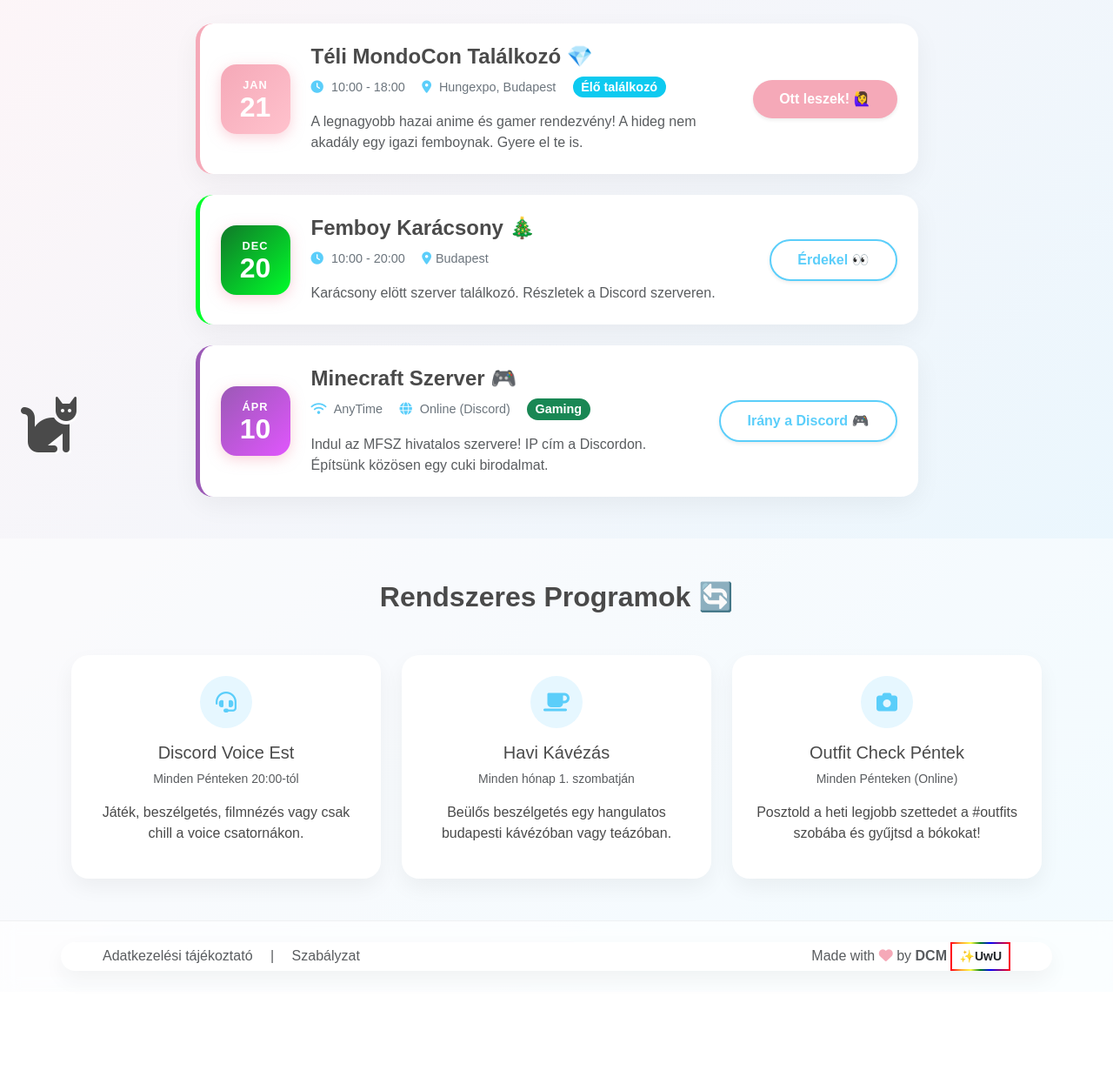
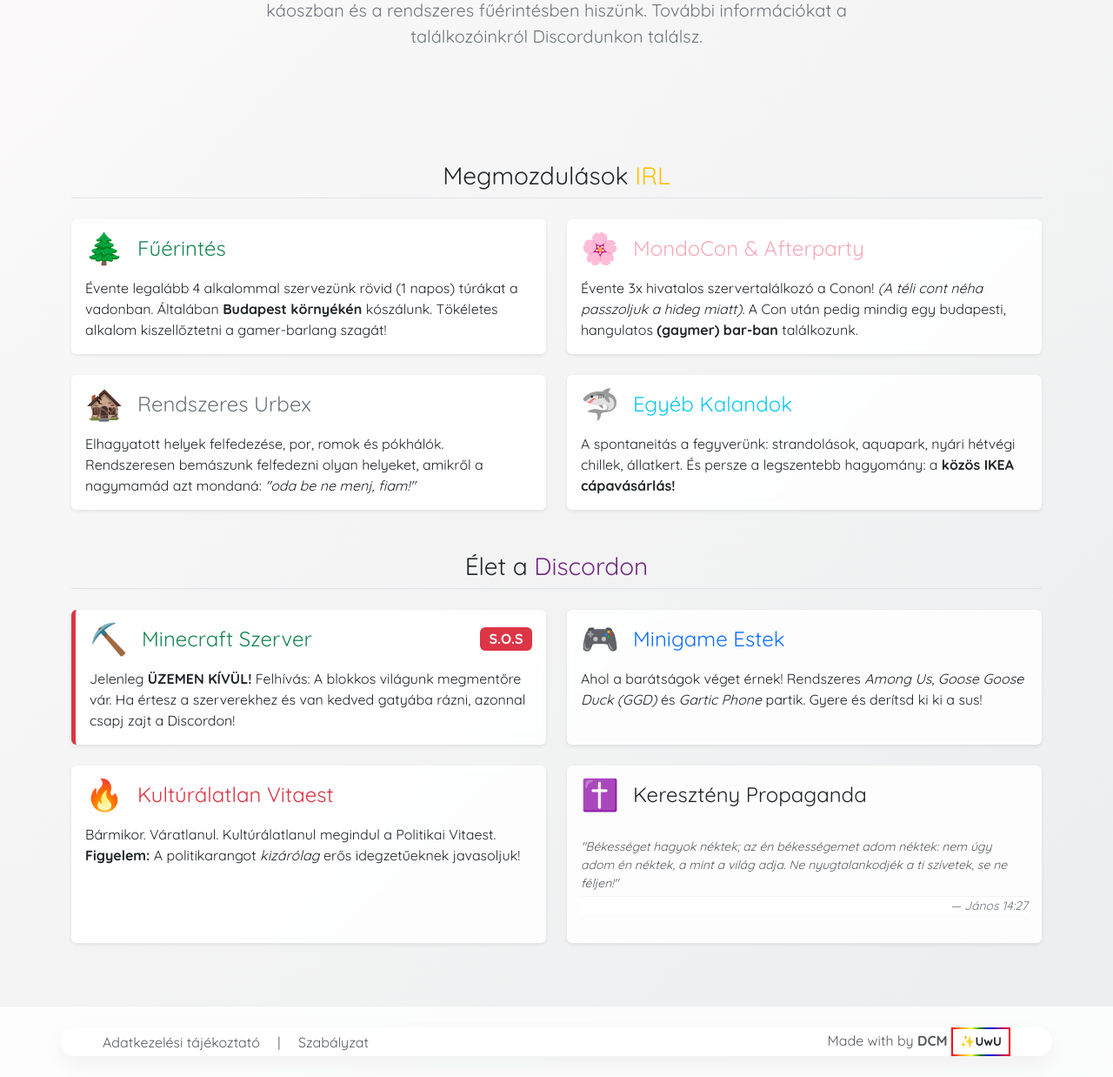
Before and after one commit to dcm-c/catboy, a plain HTML site: page events.html in a window 1280 px wide. Shown: the part 260-1498 px from the top of the page at 87% size. Before the commit the page ends 1400 px from the top, so only its background shows below. Drawn offline with nearby package versions, Linux system fonts and the light colour scheme.

Commit message:
new events

```diff
--- /dev/null
+++ b/data/verses.json
@@ -0,0 +1,62 @@
+[
+    {
+        "text": "\"Mert én tudom az én gondolatimat, a melyeket én felőletek gondolok, azt mondja az Úr; békességnek és nem háborúságnak gondolati, hogy kivánatos véget adjak néktek.\"",
+        "ref": "Jeremiás 29:11"
+    },
+    {
+        "text": "\"Bízzál az Úrban teljes elmédből; a magad értelmére pedig ne támaszkodjál.\"",
+        "ref": "Példabeszédek 3:5"
+    },
+    {
+        "text": "\"Mindenre van erőm a Krisztusban, a ki engem megerősít.\"",
+        "ref": "Filippi 4:13"
+    },
+    {
+        "text": "\"Az Úr az én pásztorom; nem szűkölködöm.\"",
+        "ref": "Zsoltárok 23:1"
+    },
+    {
+        "text": "\"Ne félj, mert én veled vagyok; ne csüggedj, mert én vagyok Istened; megerősítelek, sőt megsegítlek, és igazságom jobbjával támogatlak.\"",
+        "ref": "Ésaiás 41:10"
+    },
+    {
+        "text": "\"Mert nem a félelemnek lelkét adta nekünk az Isten; hanem az erőnek és szeretetnek és józanságnak lelkét.\"",
+        "ref": "2 Timótheus 1:7"
+    },
+    {
+        "text": "\"A reménységben örvendezők, a nyomorúságban tűrők, a könyörgésben állhatatosak legyetek.\"",
+        "ref": "Róma 12:12"
+    },
+    {
+        "text": "\"Kérjetek és adatik néktek; keressetek és találtok; zörgessetek és megnyittatik néktek.\"",
+        "ref": "Máté 7:7"
+    },
+    {
+        "text": "\"Az Úr jó, erősség a szorongatás idején, és ismeri a benne bízókat.\"",
+        "ref": "Náhum 1:7"
+    },
+    {
+        "text": "\"Mindent, a mit csak cselekesztek, szóval vagy tettel, mindent az Úr Jézusnak nevében cselekedjetek, hálát adván az Istennek és Atyának Ő általa.\"",
+        "ref": "Kolossé 3:17"
+    },
+    {
+        "text": "\"Utaidat, Uram, ismertesd meg velem, ösvényeidre taníts meg engem.\"",
+        "ref": "Zsoltárok 25:4"
+    },
+    {
+        "text": "\"A ki pedig bízik az Úrban, megújul erejében, szárnyra kelnek, mint a saskeselyűk, futnak és nem lankadnak meg, járnak és nem fáradnak el!\"",
+        "ref": "Ésaiás 40:31"
+    },
+    {
+        "text": "\"Mert a hol ketten vagy hárman egybegyűlnek az én nevemben, ott vagyok közöttük.\"",
+        "ref": "Máté 18:20"
+    },
+    {
+        "text": "\"Legyetek erősek és bátorodjatok, ne féljetek és ne rettegjetek tőlök, mert az Úr, a te Istened maga megy veled; nem marad el tőled, sem el nem hagy téged.\"",
+        "ref": "5 Mózes 31:6"
+    },
+    {
+        "text": "\"Békességet hagyok néktek; az én békességemet adom néktek: nem úgy adom én néktek, a mint a világ adja. Ne nyugtalankodjék a ti szívetek, se ne féljen!\"",
+        "ref": "János 14:27"
+    }
+]
--- a/events.html
+++ b/events.html
@@ -1,183 +1,252 @@
 <!DOCTYPE html>
 <html lang="hu">
 
-<head>
+<head>a
     <meta charset="UTF-8">
     <meta name="viewport" content="width=device-width, initial-scale=1.0">
-    <title>Programok | MFSZ</title>
-    <link href="https://cdn.jsdelivr.net/npm/bootstrap@5.3.0/dist/css/bootstrap.min.css" rel="stylesheet">
-    <link rel="stylesheet" href="https://cdnjs.cloudflare.com/ajax/libs/font-awesome/6.5.2/css/all.min.css">
-    <link rel="preload" href="style.css" as="style" onload="this.onload=null;this.rel='stylesheet'">
-    <noscript>
+    <title>Események | MFSZ</title>
+
+    <!-- Bootstrap CSS beemelése (hogy illeszkedjen a keretrendszerhez) -->
+    <link href="https://cdn.jsdelivr.net/npm/bootstrap@5.3.2/dist/css/bootstrap.min.css" rel="stylesheet">
+    <link rel="preconnect" href="https://fonts.bunny.net">
+    <link href="https://fonts.bunny.net/css?family=quicksand:400,600,700" rel="stylesheet" />
+    <!-- A TE eredeti stíluslapod -->
     <link rel="stylesheet" href="style.css">
-    </noscript>
+
+    <!-- Egy-két apró, egyedi kiegészítés a kártyákhoz és a pride szöveghez -->
+    <style>
+        body {
+            /* Finom világos átmenet, ha a style.css nem írja felül */
+            background: linear-gradient(135deg, #fdfbfb 0%, #ebedee 100%);
+            min-height: 100vh;
+        }
+
+        .pride-text {
+            background: linear-gradient(to right, #e40303, #ff8c00, #ffed00, #008026, #24408e, #732982);
+            -webkit-background-clip: text;
+            background-clip: text;
+            color: transparent;
+            display: inline-block;
+        }
+
+        .event-icon {
+            font-size: 2.2rem;
+            line-height: 1;
+        }
+
+        .card {
+            transition: transform 0.2s ease-in-out;
+            background-color: rgba(255, 255, 255, 0.85);
+            /* Kicsit áttetsző, hogy látszódjon az átmenet */
+            backdrop-filter: blur(5px);
+        }
+
+        .card:hover {
+            transform: translateY(-5px);
+            box-shadow: 0 4px 15px rgba(0, 0, 0, 0.1) !important;
+        }
+    </style>
 </head>
 
-<body>
-    <div id="navbar-placeholder"></div>
-    <section class="py-5 mt-5">
-        <div class="container text-center">
-            <h1 class="display-4 fw-bold mb-3">Programnaptár <span style="color: var(--pink)">🎉</span></h1>
-            <p class="lead text-muted" style="max-width: 600px; margin: 0 auto;">
-                Találkozz velünk élőben vagy online! Itt találod a hivatalos MFSZ eseményeket.
-                Gyere bátran, nem harapunk (csak a cápák)! 🦈
+<body class="text-dark">
+
+    <!-- A script.js valószínűleg ide tölti be a Navbart, de biztos ami biztos, itt egy alap Bootstrap navbar a zászlóval -->
+    <div id="navbar-placeholder">
+    </div>
+
+    <!-- Fő tartalom -->
+    <main class="container py-4 mb-5">
+
+        <!-- Fejléc szekció -->
+        <header class="py-5 mt-5 text-center page-header">
+            <div class="container">
+                <div class="text-center mb-5 pb-3">
+                    <h1 class="display-4 fw-bold pride-text mb-3">Programok</h1>
+                    <p class="lead text-secondary mx-auto" style="max-width: 700px;">
+                        Rengeteg eseményünk van mind online mind IRL. Hiszen mi a jól szervezett káoszban és a
+                        rendszeres
+                        fűérintésben hiszünk. További információkat a találkozóinkról Discordunkon találsz.
                     </p>
                 </div>
-    </section>
+            </div>
+        </header>
 
-    <section class="pb-5">
-        <div class="container">
-            <div class="row justify-content-center g-4">
+        <!-- IRL Események -->
+        <h3 class="border-bottom pb-2 mb-4 text-center">Megmozdulások <span class="text-warning">IRL</span></h3>
+        <div class="row g-4 mb-5">
 
-                <div class="col-lg-9">
-                    <div class="event-card-modern p-4 d-flex align-items-center flex-column flex-md-row gap-4">
-                        <div class="date-box">
-                            <span class="month">JAN</span>
-                            <span class="day">21</span>
-                        </div>
-
-                        <div class="flex-grow-1 text-center text-md-start">
-                            <h3 class="h4 fw-bold mb-2">Téli MondoCon Találkozó 💎</h3>
-                            <div class="event-meta mb-3">
-                                <span><i class="fas fa-clock"></i> 10:00 - 18:00</span>
-                                <span><i class="fas fa-map-marker-alt"></i> Hungexpo, Budapest</span>
-                                <span class="badge bg-info text-white rounded-pill">Élő találkozó</span>
-                            </div>
-                            <p class="text-muted mb-0">
-                                A legnagyobb hazai anime és gamer rendezvény! A hideg nem akadály egy igazi femboynak.
-                                Gyere el te is.
+            <!-- Túra -->
+            <div class="col-md-6">
+                <div class="card h-100 shadow-sm border-0">
+                    <div class="card-body">
+                        <h4 class="card-title text-success d-flex align-items-center mb-3">
+                            <span class="event-icon me-3">🌲</span> Fűérintés
+                        </h4>
+                        <p class="card-text">
+                            Évente legalább 4 alkalommal szervezünk rövid (1 napos) túrákat a vadonban. Általában
+                            <strong>Budapest környékén</strong> kószálunk. Tökéletes alkalom kiszellőztetni a
+                            gamer-barlang szagát!
                         </p>
-                        </div>
-
-                        <div>
-                            <a href="#" class="btn btn-primary-custom shadow-sm text-nowrap">Ott leszek! 🙋‍♀️</a>
                     </div>
                 </div>
             </div>
 
-                <div class="col-lg-9">
-                    <div class="event-card-modern p-4 d-flex align-items-center flex-column flex-md-row gap-4"
-                        style="border-left-color: #00fe2a;">
-                        <div class="date-box" style="background: linear-gradient(135deg, #107929, #00fe2a);">
-                            <span class="month">DEC</span>
-                            <span class="day">20</span>
-                        </div>
-
-                        <div class="flex-grow-1 text-center text-md-start">
-                            <h3 class="h4 fw-bold mb-2">Femboy Karácsony 🎄</h3>
-                            <div class="event-meta mb-3">
-                                <span><i class="fas fa-clock"></i> 10:00 - 20:00</span>
-                                <span><i class="fas fa-map-marker-alt"></i>Budapest</span>
-                            </div>
-                            <p class="text-muted mb-0">
-                                Karácsony elött szerver találkozó. Részletek a Discord szerveren.
+            <!-- MondoCon -->
+            <div class="col-md-6">
+                <div class="card h-100 shadow-sm border-0">
+                    <div class="card-body">
+                        <h4 class="card-title d-flex align-items-center mb-3" style="color: #f5a9b8;">
+                            <span class="event-icon me-3">🌸</span> MondoCon & Afterparty
+                        </h4>
+                        <p class="card-text">
+                            Évente 3x hivatalos szervertalálkozó a Conon! <em>(A téli cont néha passzoljuk a hideg
+                                miatt).</em> A Con után pedig mindig egy budapesti, hangulatos <strong>(gaymer)
+                                bar-ban</strong> találkozunk.
                         </p>
-                        </div>
-
-                        <div>
-                            <a href="#" class="btn btn-secondary-custom shadow-sm text-nowrap">Érdekel 👀</a>
                     </div>
                 </div>
             </div>
 
-                <div class="col-lg-9">
-                    <div class="event-card-modern p-4 d-flex align-items-center flex-column flex-md-row gap-4"
-                        style="border-left-color: #9b59b6;">
-                        <div class="date-box" style="background: linear-gradient(135deg, #9b59b6, #e056fd);">
-                            <span class="month">ÁPR</span>
-                            <span class="day">10</span>
-                        </div>
-
-                        <div class="flex-grow-1 text-center text-md-start">
-                            <h3 class="h4 fw-bold mb-2">Minecraft Szerver 🎮</h3>
-                            <div class="event-meta mb-3">
-                                <span><i class="fas fa-wifi"></i> AnyTime</span>
-                                <span><i class="fas fa-globe"></i> Online (Discord)</span>
-                                <span class="badge bg-success text-white rounded-pill">Gaming</span>
-                            </div>
-                            <p class="text-muted mb-0">
-                                Indul az MFSZ hivatalos szervere! IP cím a Discordon.
-                                <br>Építsünk közösen egy cuki birodalmat.
-
+            <!-- Urbex -->
+            <div class="col-md-6">
+                <div class="card h-100 shadow-sm border-0">
+                    <div class="card-body">
+                        <h4 class="card-title text-secondary d-flex align-items-center mb-3">
+                            <span class="event-icon me-3">🏚️</span> Rendszeres Urbex
+                        </h4>
+                        <p class="card-text">
+                            Elhagyatott helyek felfedezése, por, romok és pókhálók. Rendszeresen bemászunk felfedezni
+                            olyan helyeket, amikről a nagymamád azt mondaná: <em>"oda be ne menj, fiam!"</em>
                         </p>
-                        </div>
-
-                        <div>
-                            <a href="index#social-stats" class="btn btn-secondary-custom shadow-sm text-nowrap">Irány a
-                                Discord
-                                🎮</a>
                     </div>
                 </div>
             </div>
 
-            </div>
-        </div>
-    </section>
-
-    <section class="py-5 bg-white bg-opacity-50">
-        <div class="container">
-            <h2 class="text-center fw-bold mb-5">Rendszeres Programok 🔄</h2>
-            <div class="row g-4 justify-content-center">
-
-                <div class="col-md-4">
-                    <div class="custom-card p-4 text-center h-100">
-                        <div class="regular-event-icon mx-auto">
-                            <i class="fas fa-headset"></i>
-                        </div>
-                        <h5>Discord Voice Est</h5>
-                        <p class="text-muted small">Minden Pénteken 20:00-tól</p>
-                        <p>Játék, beszélgetés, filmnézés vagy csak chill a voice csatornákon.</p>
-                    </div>
-                </div>
-
-                <div class="col-md-4">
-                    <div class="custom-card p-4 text-center h-100">
-                        <div class="regular-event-icon mx-auto">
-                            <i class="fas fa-coffee"></i>
-                        </div>
-                        <h5>Havi Kávézás</h5>
-                        <p class="text-muted small">Minden hónap 1. szombatján</p>
-                        <p>Beülős beszélgetés egy hangulatos budapesti kávézóban vagy teázóban.</p>
-                    </div>
-                </div>
-
-                <div class="col-md-4">
-                    <div class="custom-card p-4 text-center h-100">
-                        <div class="regular-event-icon mx-auto">
-                            <i class="fas fa-camera"></i>
-                        </div>
-                        <h5>Outfit Check Péntek</h5>
-                        <p class="text-muted small">Minden Pénteken (Online)</p>
-                        <p>Posztold a heti legjobb szettedet a #outfits szobába és gyűjtsd a bókokat!</p>
-                    </div>
-                </div>
-
-            </div>
-        </div>
-    </section>
-    <div id="corner-cat" class="d-none d-sm-block corner-cat">
-        <div class="speech-bubble" id="cat-bubble">Nyau! 😽</div>
-        <i class="fas fa-cat cat-icon"></i>
-    </div>
-
-    <div class="modal fade" id="premiumModal" tabindex="-1" aria-hidden="true">
-        <div class="modal-dialog modal-dialog-centered">
-            <div class="modal-content text-center p-5" style="border: 3px solid gold;">
-                <h2 class="fw-bold mb-5">👑 Prémium Tagság</h2>
-                <p class="lead">A tartalom megtekintéséhez életkor-ellenőrzés szükséges.</p>
-                <p class="fw-bold text-danger">Elmúltál már 18 éves?</p>
-
-                <div class="d-flex justify-content-center gap-3 mt-3">
-                    <button class="btn btn-success btn-lg px-4" id="btn-age-yes">IGEN</button>
-                    <button class="btn btn-secondary btn-lg px-4" data-bs-dismiss="modal">NEM</button>
+            <!-- Egyéb -->
+            <div class="col-md-6">
+                <div class="card h-100 shadow-sm border-0">
+                    <div class="card-body">
+                        <h4 class="card-title text-info d-flex align-items-center mb-3">
+                            <span class="event-icon me-3">🦈</span> Egyéb Kalandok
+                        </h4>
+                        <p class="card-text">
+                            A spontaneitás a fegyverünk: strandolások, aquapark, nyári hétvégi chillek, állatkert. És
+                            persze a legszentebb hagyomány: a <strong>közös IKEA cápavásárlás!</strong>
+                        </p>
                     </div>
                 </div>
             </div>
         </div>
-    <div id="footer-placeholder"></div>
 
+        <!-- Discord Események -->
+        <h3 class="border-bottom pb-2 mb-4 text-center">Élet a <span style="color: #732982;">Discordon</span></h3>
+        <div class="row g-4">
+
+            <!-- Minecraft -->
+            <div class="col-md-6">
+                <div class="card h-100 shadow-sm border-0 border-start border-danger border-5">
+                    <div class="card-body">
+                        <div class="d-flex justify-content-between align-items-center mb-3">
+                            <h4 class="card-title text-success d-flex align-items-center mb-0">
+                                <span class="event-icon me-3">⛏️</span> Minecraft Szerver
+                            </h4>
+                            <span class="badge bg-danger fs-6">S.O.S</span>
+                        </div>
+                        <p class="card-text">
+                            Jelenleg <strong>ÜZEMEN KÍVÜL!</strong> Felhívás: A blokkos világunk megmentőre vár. Ha
+                            értesz a szerverekhez és van kedved gatyába rázni, azonnal csapj zajt a Discordon!
+                        </p>
+                    </div>
+                </div>
+            </div>
+
+            <!-- Minigames -->
+            <div class="col-md-6">
+                <div class="card h-100 shadow-sm border-0">
+                    <div class="card-body">
+                        <h4 class="card-title text-primary d-flex align-items-center mb-3">
+                            <span class="event-icon me-3">🎮</span> Minigame Estek
+                        </h4>
+                        <p class="card-text">
+                            Ahol a barátságok véget érnek! Rendszeres <em>Among Us</em>, <em>Goose Goose Duck (GGD)</em>
+                            és <em>Gartic Phone</em> partik. Gyere és derítsd ki ki a sus!
+                        </p>
+                    </div>
+                </div>
+            </div>
+
+            <!-- Politika -->
+            <div class="col-md-6">
+                <div class="card h-100 shadow-sm border-0">
+                    <div class="card-body">
+                        <h4 class="card-title text-danger d-flex align-items-center mb-3">
+                            <span class="event-icon me-3">🔥</span> Kultúrálatlan Vitaest
+                        </h4>
+                        <p class="card-text">
+                            Bármikor. Váratlanul. Kultúrálatlanul megindul a Politikai Vitaest.
+                            <strong>Figyelem:</strong> A politikarangot <em>kizárólag</em> erős idegzetűeknek
+                            javasoljuk!
+                        </p>
+                    </div>
+                </div>
+            </div>
+
+            <!-- Keresztény -->
+            <div class="col-md-6">
+                <div class="card h-100 shadow-sm border-0">
+                    <div class="card-body d-flex flex-column">
+                        <h4 class="card-title text-dark d-flex align-items-center mb-3">
+                            <span class="event-icon me-3">✝️</span> Keresztény Propaganda
+                        </h4>
+                        <div class="mt-auto pt-3 mt-3 fst-italic text-muted">
+                            <p id="bible-text" class="mb-1 small fw-medium">"Betöltés folyamatban..."</p>
+                            <footer id="bible-ref" class="blockquote-footer mt-1 text-end small"></footer>
+                        </div>
+                    </div>
+                </div>
+            </div>
+
+
+        </div>
+    </main>
+
+    <!-- A script.js valószínűleg ide tölti be a Footert, de itt egy fallback -->
+    <div id="footer-placeholder">
+    </div>
+
+    <!-- Bootstrap JS beemelése -->
+    <script src="https://cdn.jsdelivr.net/npm/bootstrap@5.3.2/dist/js/bootstrap.bundle.min.js"></script>
+
+    <!-- A TE eredeti script fájlod -->
     <script src="script.js"></script>
-    <script src="https://cdn.jsdelivr.net/npm/bootstrap@5.3.0/dist/js/bootstrap.bundle.min.js"></script>
+    <script>
+        document.addEventListener('DOMContentLoaded', function () {
+            // Betöltjük a JSON fájlt, ami a motiváló igéket tartalmazza
+            fetch('data/verses.json')
+                .then(response => {
+                    if (!response.ok) {
+                        throw new Error('Nem sikerült betölteni a verses.json fájlt.');
+                    }
+                    return response.json();
+                })
+                .then(data => {
+                    // Véletlenszerű ige kiválasztása
+                    const randomIndex = Math.floor(Math.random() * data.length);
+                    const verse = data[randomIndex];
+
+                    // HTML elemek frissítése
+                    document.getElementById('bible-text').textContent = verse.text;
+                    document.getElementById('bible-ref').textContent = verse.ref;
+                })
+                .catch(error => {
+                    console.error('Hiba az ige betöltésekor:', error);
+                    // Fallback (ha a json még nincs feltöltve a szerverre)
+                    document.getElementById('bible-text').textContent = '"Mindenre van erőm a Krisztusban, a ki engem megerősít."';
+                    document.getElementById('bible-ref').textContent = 'Filippi 4:13';
+                });
+        });
+    </script>
+
 </body>
 
 </html>
```
Also changed, not shown: imgs/zaszlo.jpg (added). Lines whose indentation alone changed are shown as unchanged.
